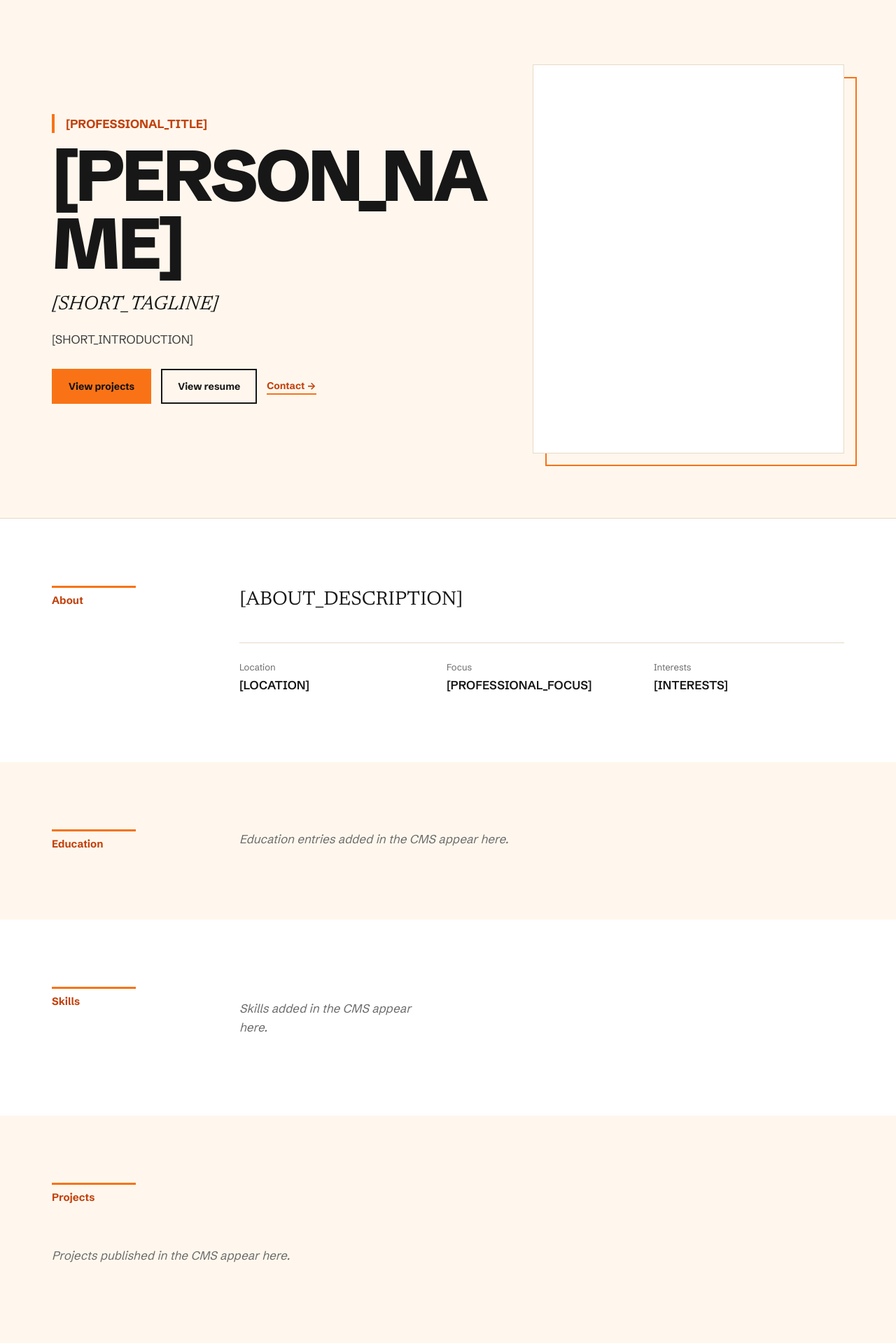
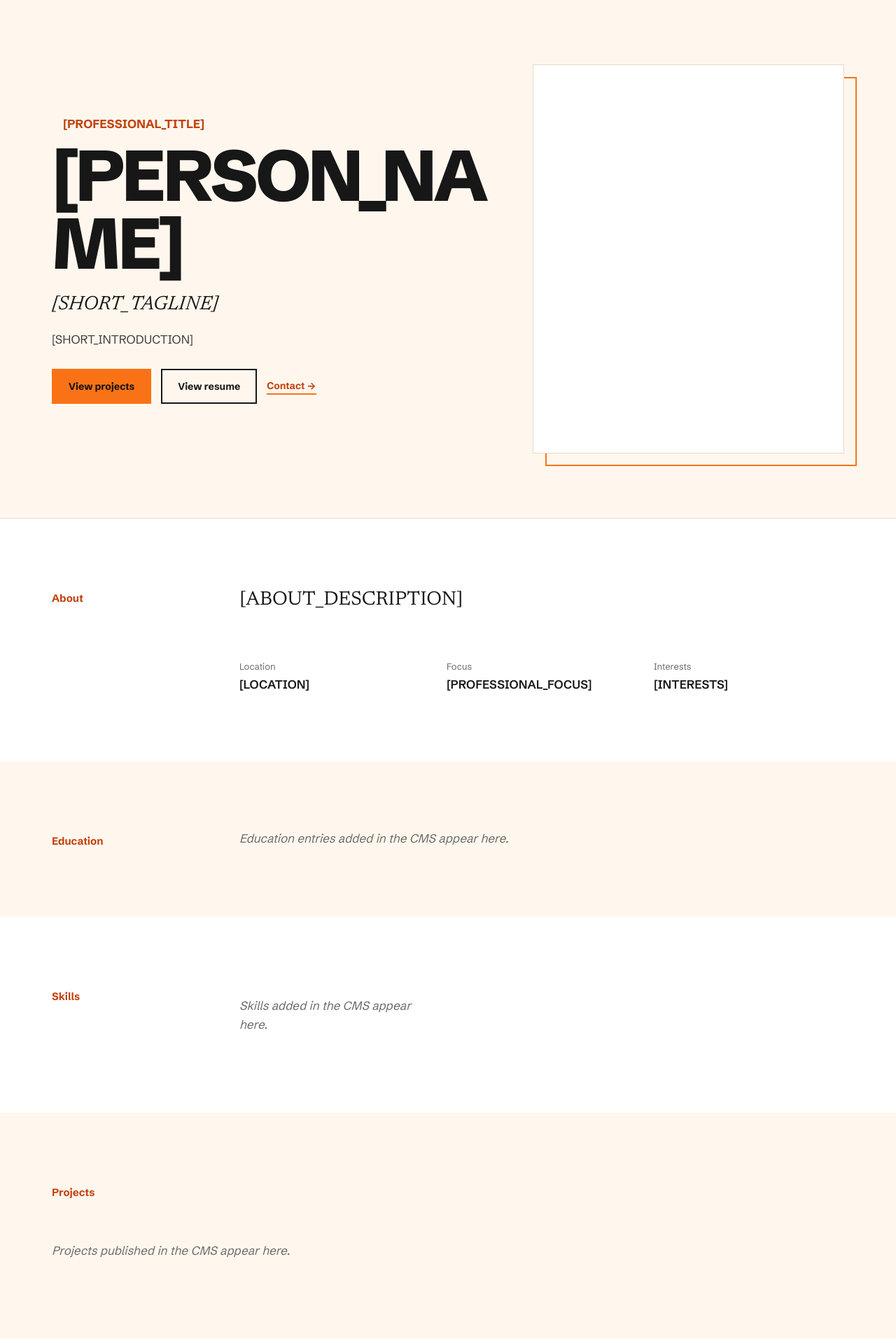
Before and after one commit to harshneyvijay/roshan-portfolio, a Django app: page / in a window 1280 px wide. Shown: the part 61-1980 px from the top of the page at 70% size. Run offline with Django 5.2, Linux system fonts and the light colour scheme; data comes from the database, SQL or seed files in the repository; data that the repository does not hold is empty.

Commit message:
Update site.css

```diff
--- a/static/css/site.css
+++ b/static/css/site.css
@@ -198,7 +198,7 @@ nav a.on {
   font-weight: 700;
   margin: 0 0 12px;
   padding-left: 16px;
-  border-left: 4px solid var(--o);
+  border-left: 0px solid var(--o);
 }
 h1 {
   font-size: clamp(44px, 8vw, 104px);
@@ -261,7 +261,7 @@ h1 {
   margin: 0;
   color: var(--od);
   padding-top: 6px;
-  border-top: 3px solid var(--o);
+  border-top: 0px solid var(--o);
   align-self: start;
   max-width: max-content;
   min-width: 120px;
@@ -329,7 +329,7 @@ h1 {
   grid-template-columns: repeat(auto-fit, minmax(180px, 1fr));
   gap: 24px;
   margin: 40px 0 0;
-  border-top: 1px solid var(--line);
+  border-top: 0px solid var(--line);
   padding-top: 24px;
 }
 .facts dt {
@@ -352,7 +352,7 @@ h1 {
   grid-template-columns: 130px 1fr auto;
   gap: 28px;
   padding: 28px 0;
-  border-top: 1px solid var(--line);
+  border-top: 0px solid var(--line);
   position: relative;
 }
 .edu-item:first-child {
@@ -683,7 +683,7 @@ h1 {
 .flash {
   margin: 16px 0;
   padding: 12px 16px;
-  border-left: 4px solid var(--o);
+  border-left: 0px solid var(--o);
   background: var(--paper);
   font-size: 15px;
 }
@@ -728,7 +728,7 @@ h1 {
 .legal {
   margin-top: 40px;
   padding-top: 20px;
-  border-top: 1px solid #333;
+  border-top: 0px solid #333;
   font-size: 13px;
   color: #8a8a8a;
 }
```
